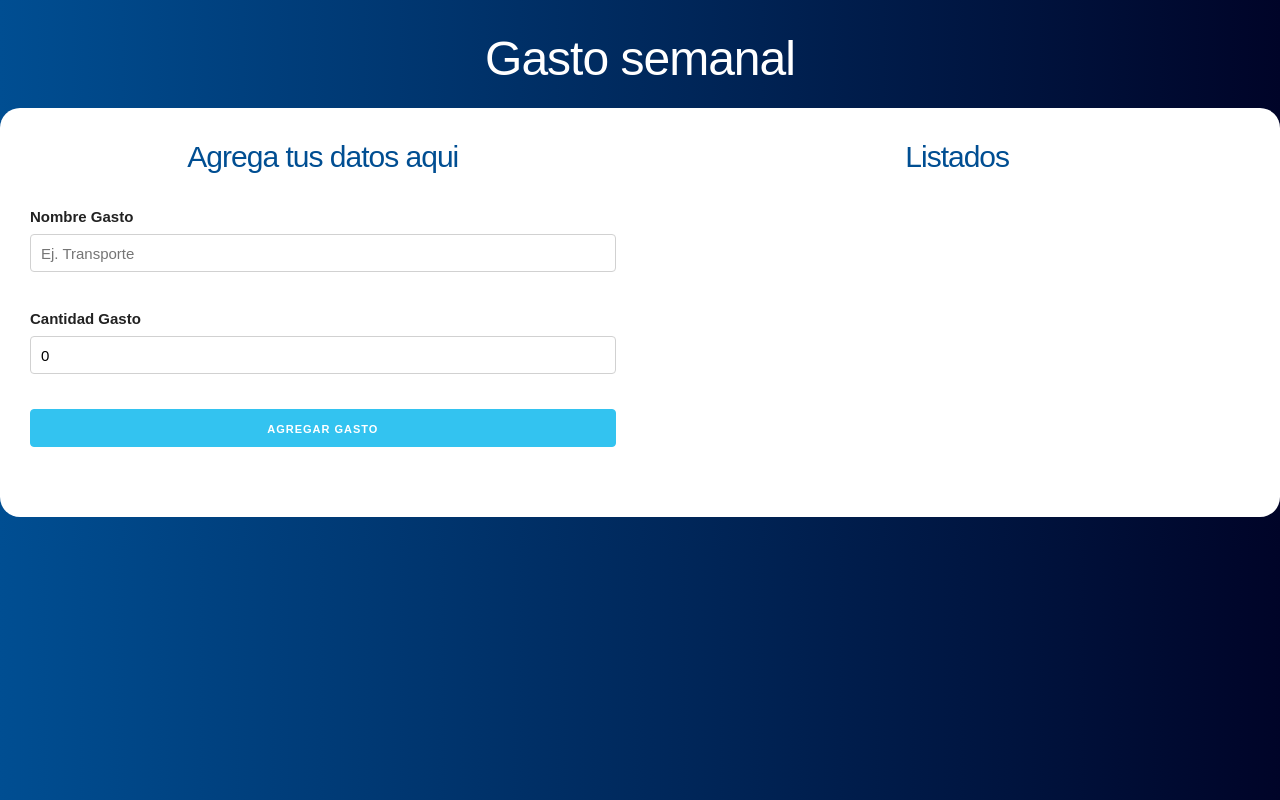
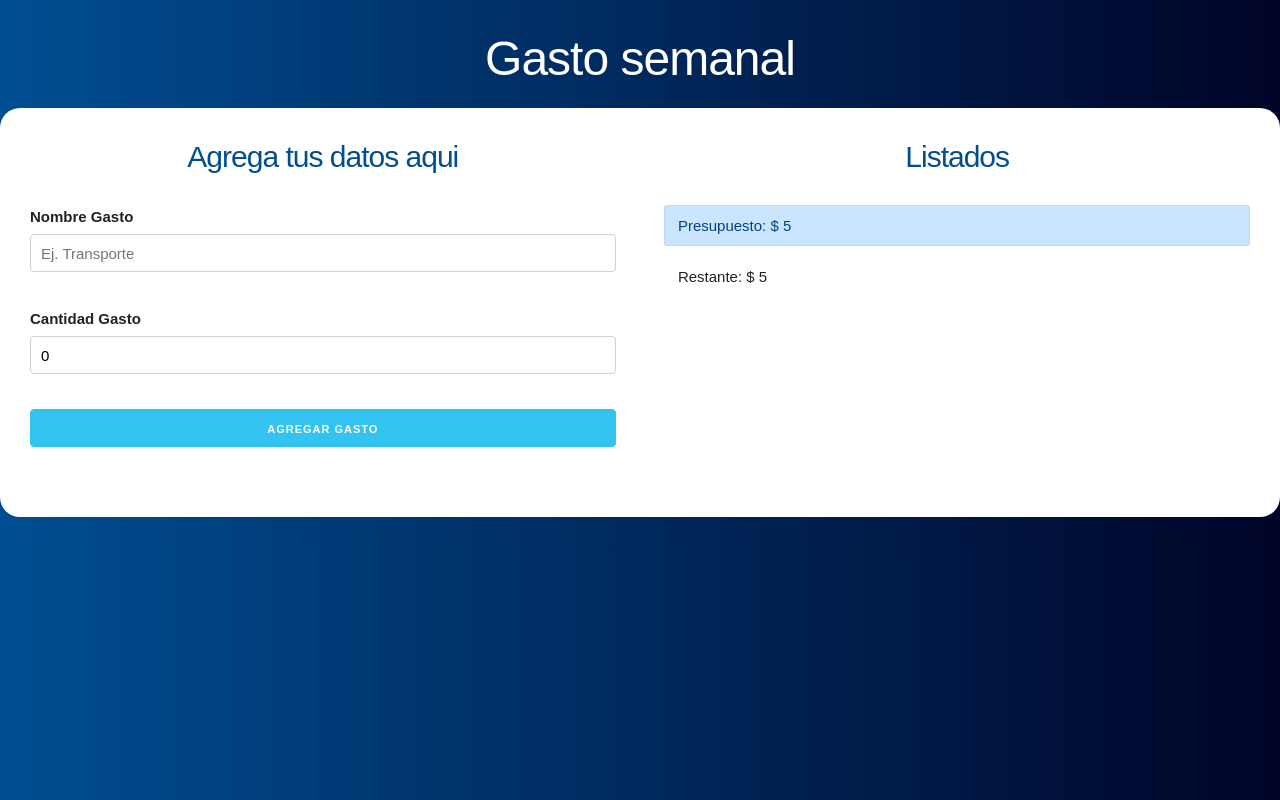
Before and after one commit to SantiagoAlvarze22/presupuesto, a React (Create React App) app: page / in a window 1280 px wide. Both pictures are taken after typing "5" into the empty fields and a click on the input "Definir presupuesto". Built offline with nearby package versions, Linux system fonts and the light colour scheme.

Commit message:
Creating component to show budget and outcome

```diff
--- a/src/App.js
+++ b/src/App.js
@@ -2,6 +2,7 @@
 import Pregunta from './components/Pregunta';
 import Formulario from './components/Formulario';
 import Listado from './components/Listado'
+import ControlPresupuesto from './components/ControlPresupuesto'
 
 function App() {
 
@@ -46,6 +47,10 @@
                   <Listado
                     gastos={gastos}
                   />
+                  <ControlPresupuesto
+                    presupuesto={presupuesto}
+                    restante={restante}
+                  />
                 </div>
               </div>
             )
--- /dev/null
+++ b/src/components/ControlPresupuesto.js
@@ -0,0 +1,16 @@
+import React, { Fragment } from 'react';
+
+const ControlPresupuesto = ({ presupuesto, restante }) => {
+    return (
+        <Fragment>
+            <div className="alert alert-primary">
+                Presupuesto: $ {presupuesto}
+            </div>
+            <div className="alert">
+                Restante: $ {restante}
+            </div>
+        </Fragment>
+    );
+}
+
+export default ControlPresupuesto;
```
